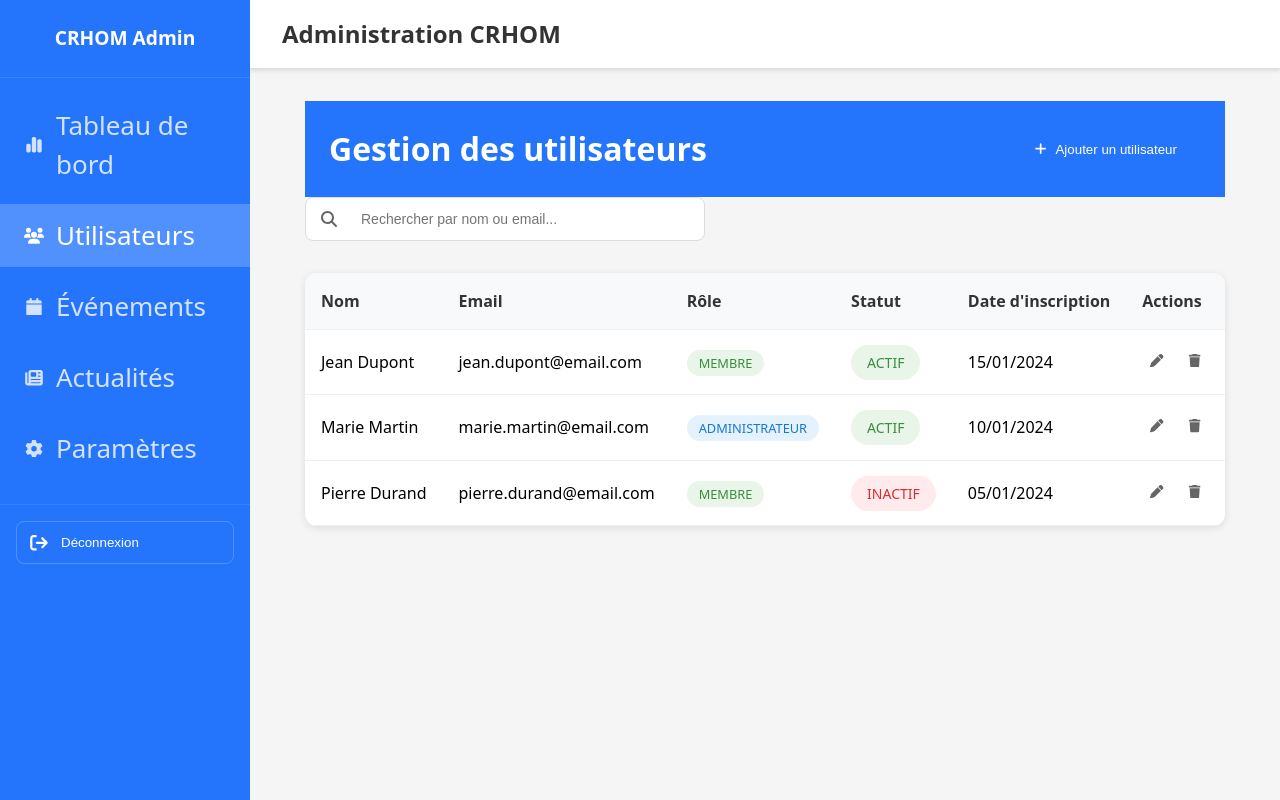
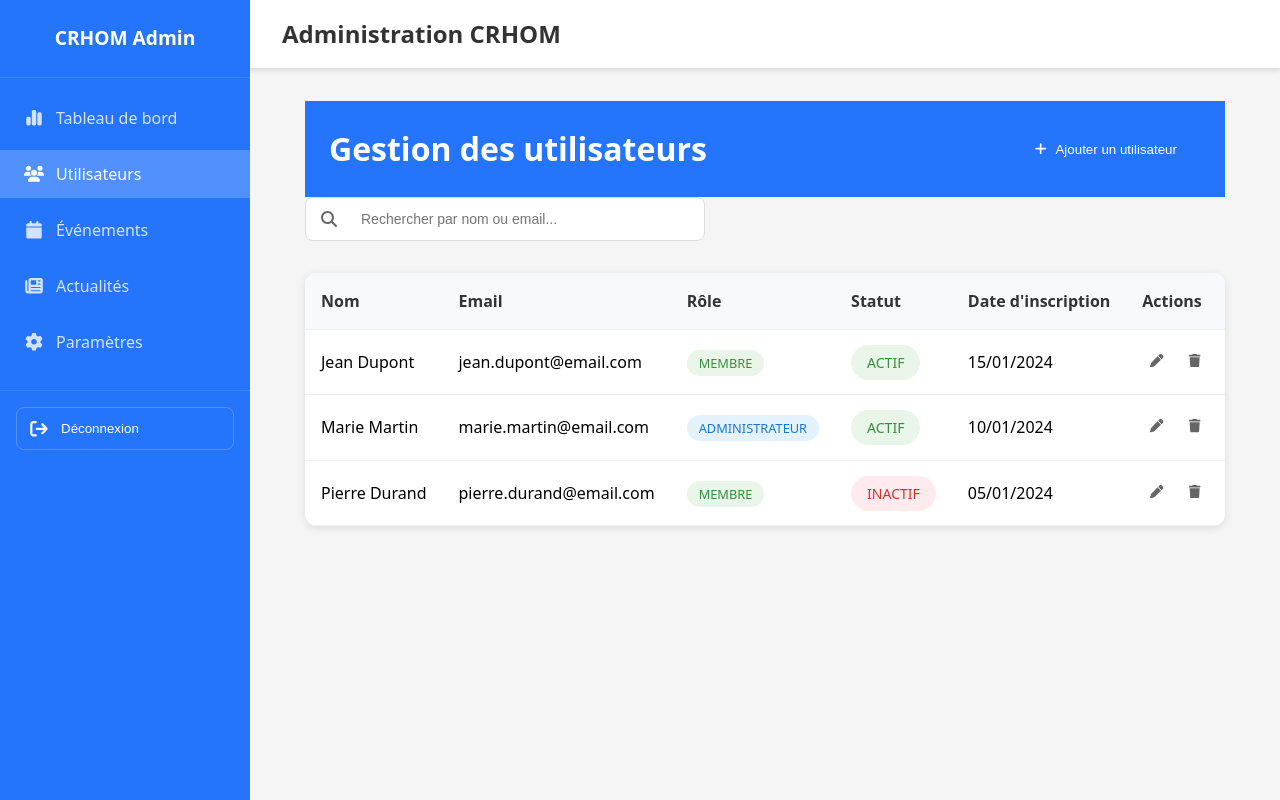
Before and after one commit to BlueeShark/club-molky-app, a React (Vite) app: page /admin/users in a window 1280 px wide. Built offline with nearby package versions, Linux system fonts and the light colour scheme.

Commit message:
adminChange

```diff
--- a/src/component/pages/Event.tsx
+++ b/src/component/pages/Event.tsx
@@ -1,7 +1,6 @@
 import React from 'react';
-import './envent.css';
+import '../pages/style/envent.css';
 import { Carte } from '../atoms/carte';
-import { AdminDashboard } from './AdminDashboard';
 
 export function Event() {
   return (
@@ -31,7 +30,6 @@ export function Event() {
         <Carte />
       </div>
 
-      <AdminDashboard></AdminDashboard>
     </div>
   );
 }
--- a/src/component/pages/style/admin.css
+++ b/src/component/pages/style/admin.css
@@ -56,7 +56,7 @@
   margin-bottom: 0.5rem;
 }
 
-.nav-link {
+.navlink {
   display: flex;
   align-items: center;
   padding: 0.75rem 1.5rem;
@@ -66,27 +66,27 @@
   font-weight: 500;
 }
 
-.nav-link:hover {
+.navlink:hover {
   background-color: rgba(255, 255, 255, 0.1);
   color: white;
 }
 
-.nav-link.active {
+.navlink.active {
   background-color: rgba(255, 255, 255, 0.2);
   color: white;
 }
 
-.nav-link svg {
+.navlink svg {
   margin-right: 0.75rem;
   font-size: 1.1rem;
   min-width: 20px;
 }
 
-.admin-sidebar.closed .nav-link span {
+.admin-sidebar.closed .navlink span {
   display: none;
 }
 
-.admin-sidebar.closed .nav-link {
+.admin-sidebar.closed .navlink {
   justify-content: center;
   padding: 0.75rem;
 }
--- a/src/component/pages/envent.css
+++ b/src/component/pages/style/envent.css
@@ -18,7 +18,7 @@
     color: #146CE6;
     text-align: center;
     padding-top: 7em;
-    background-image: url(../../assets/h.png);
+    background-image: url(../../../assets/h.png);
     background-attachment: fixed;
     background-size: cover;
 
--- a/src/component/templates/AdminSidebar.tsx
+++ b/src/component/templates/AdminSidebar.tsx
@@ -34,7 +34,7 @@ export function AdminSidebar({ isOpen, onToggle }: AdminSidebarProps) {
           <li>
             <NavLink
               to="/admin"
-              className={({ isActive }) => `nav-link ${isActive ? 'active' : ''}`}
+              className={({ isActive }) => `navlink ${isActive ? 'active' : ''}`}
               end
             >
               <FaChartSimple />
@@ -44,7 +44,7 @@ export function AdminSidebar({ isOpen, onToggle }: AdminSidebarProps) {
           <li>
             <NavLink
               to="/admin/users"
-              className={({ isActive }) => `nav-link ${isActive ? 'active' : ''}`}
+              className={({ isActive }) => `navlink ${isActive ? 'active' : ''}`}
             >
               <FaUsers />
               {isOpen && <span>Utilisateurs</span>}
@@ -53,7 +53,7 @@ export function AdminSidebar({ isOpen, onToggle }: AdminSidebarProps) {
           <li>
             <NavLink
               to="/admin/events"
-              className={({ isActive }) => `nav-link ${isActive ? 'active' : ''}`}
+              className={({ isActive }) => `navlink ${isActive ? 'active' : ''}`}
             >
               <FaCalendar />
               {isOpen && <span>Événements</span>}
@@ -62,7 +62,7 @@ export function AdminSidebar({ isOpen, onToggle }: AdminSidebarProps) {
           <li>
             <NavLink
               to="/admin/news"
-              className={({ isActive }) => `nav-link ${isActive ? 'active' : ''}`}
+              className={({ isActive }) => `navlink ${isActive ? 'active' : ''}`}
             >
               <FaNewspaper />
               {isOpen && <span>Actualités</span>}
@@ -71,7 +71,7 @@ export function AdminSidebar({ isOpen, onToggle }: AdminSidebarProps) {
           <li>
             <NavLink
               to="/admin/settings"
-              className={({ isActive }) => `nav-link ${isActive ? 'active' : ''}`}
+              className={({ isActive }) => `navlink ${isActive ? 'active' : ''}`}
             >
               <FaGear />
               {isOpen && <span>Paramètres</span>}
```
